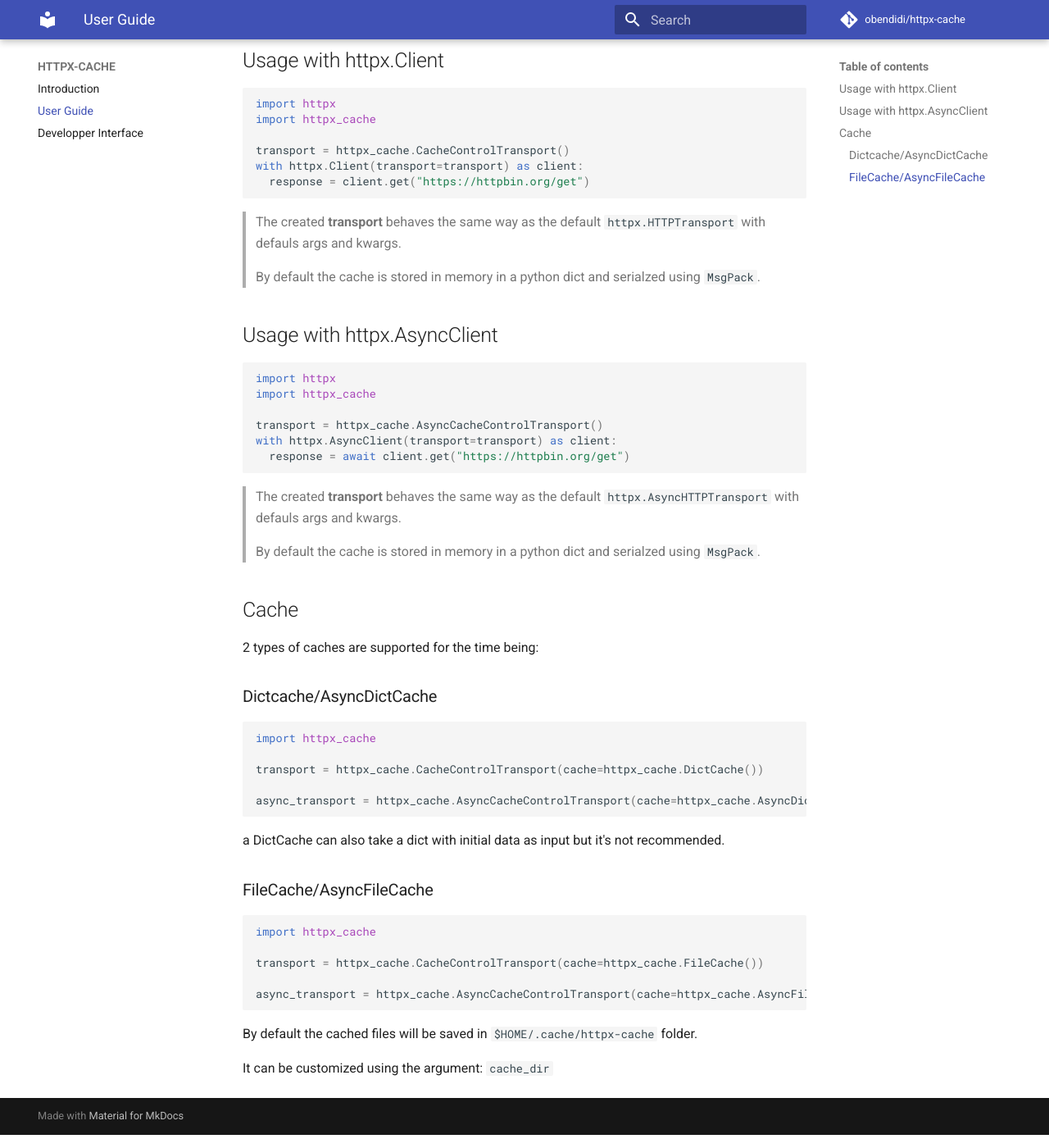
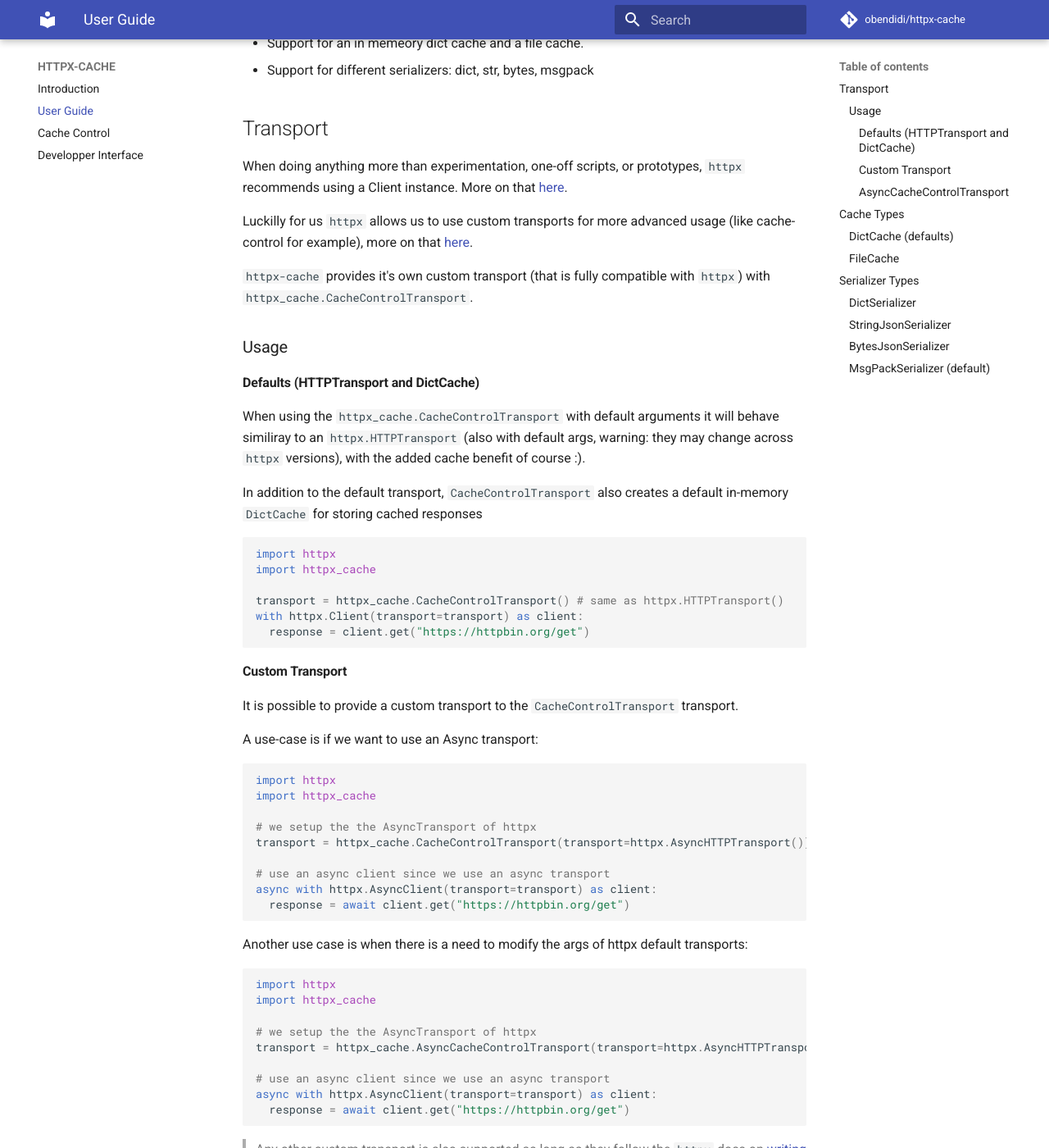
Before and after one commit to obendidi/httpx-cache, an MkDocs documentation site: the page built from docs/guide.md, in a window 1280 px wide and 1400 px high, scrolled down 215 px. Shown: the whole window at 82% size. Built offline with MkDocs 1.6.1 and Material for MkDocs 9.7.7, drawn with Linux system fonts in a browser that asks for light colours; comment, search, counter and statistics services are not loaded; some of the changed text lies outside the part shown.

Commit message:
more effort on documentation ...

````diff
--- a/docs/guide.md
+++ b/docs/guide.md
@@ -1,63 +1,139 @@
 # User Guide
 
-httpx-cache provides a sync/async cache transport that can be configured to use multiple cache types and serializers
+`httpx-cache` provides:
 
-## Usage with httpx.Client
+- A sync/async `httpx` compatible cache transport.
+- Support for an in memeory dict cache and a file cache.
+- Support for different serializers: dict, str, bytes, msgpack
+
+## Transport
+
+When doing anything more than experimentation, one-off scripts, or prototypes, `httpx` recommends using a Client instance. More on that [here](https://www.python-httpx.org/advanced/#why-use-a-client).
+
+Luckilly for us `httpx` allows us to use custom transports for more advanced usage (like cache-control for example), more on that [here](https://www.python-httpx.org/advanced/#custom-transports).
+
+`httpx-cache` provides it's own custom transport (that is fully compatible with `httpx`) with `httpx_cache.CacheControlTransport`.
+
+### Usage
+
+#### Defaults (HTTPTransport and DictCache)
+
+When using the `httpx_cache.CacheControlTransport` with default arguments it will behave similiray to an `httpx.HTTPTransport` (also with default args, warning: they may change across `httpx` versions), with the added cache benefit of course :).
+
+In addition to the default transport, `CacheControlTransport` also creates a default in-memory `DictCache` for storing cached responses
 
 ```py
 import httpx
 import httpx_cache
 
-transport = httpx_cache.CacheControlTransport()
+transport = httpx_cache.CacheControlTransport() # same as httpx.HTTPTransport()
 with httpx.Client(transport=transport) as client:
   response = client.get("https://httpbin.org/get")
 ```
 
-> The created **transport** behaves the same way as the default `httpx.HTTPTransport` with defauls args and kwargs.
+#### Custom Transport
 
-> By default the cache is stored in memory in a python dict and serialzed using `MsgPack`.
+It is possible to provide a custom transport to the `CacheControlTransport` transport.
 
-## Usage with httpx.AsyncClient
+A use-case is if we want to use an Async transport:
 
 ```py
 import httpx
 import httpx_cache
 
-transport = httpx_cache.AsyncCacheControlTransport()
-with httpx.AsyncClient(transport=transport) as client:
+# we setup the the AsyncTransport of httpx
+transport = httpx_cache.CacheControlTransport(transport=httpx.AsyncHTTPTransport())
+
+# use an async client since we use an async transport
+async with httpx.AsyncClient(transport=transport) as client:
   response = await client.get("https://httpbin.org/get")
 ```
 
-> The created **transport** behaves the same way as the default `httpx.AsyncHTTPTransport` with defauls args and kwargs.
-
-> By default the cache is stored in memory in a python dict and serialzed using `MsgPack`.
-
-## Cache
-
-2 types of caches are supported for the time being:
-
-### Dictcache/AsyncDictCache
+Another use case is when there is a need to modify the args of httpx default transports:
 
 ```py
+import httpx
+import httpx_cache
+
+# we setup the the AsyncTransport of httpx
+transport = httpx_cache.AsyncCacheControlTransport(transport=httpx.AsyncHTTPTransport(verify=False, http2=True))
+
+# use an async client since we use an async transport
+async with httpx.AsyncClient(transport=transport) as client:
+  response = await client.get("https://httpbin.org/get")
+```
+
+> Any other custom transport is also supported as long as they follow the `httpx` docs on [writing custom transports](https://www.python-httpx.org/advanced/#writing-custom-transports)
+
+#### AsyncCacheControlTransport
+
+Instead of having to each time create a custom transport for async usage, `httpx-cache` provides an `AsyncCacheControlTransport` for that:
+
+(if we take the example from above)
+
+```py
+import httpx
+import httpx_cache
+
+# we setup the the AsyncTransport of httpx
+# transport = httpx_cache.CacheControlTransport(transport=httpx.AsyncHTTPTransport())
+transport = httpx_cache.AsyncCacheControlTransport()
+
+# use an async client since we use an async transport
+async with httpx.AsyncClient(transport=transport) as client:
+  response = await client.get("https://httpbin.org/get")
+```
+
+## Cache Types
+
+httpx-cache supports 2 types of caches:
+
+### DictCache (defaults)
+
+```py
+import httpx
 import httpx_cache
 
 transport = httpx_cache.CacheControlTransport(cache=httpx_cache.DictCache())
 
-async_transport = httpx_cache.AsyncCacheControlTransport(cache=httpx_cache.AsyncDictCache())
+with httpx.Client(transport=transport) as client:
+  response = client.get("https://httpbin.org/get")
 ```
 
-a DictCache can also take a dict with initial data as input but it's not recommended.
-
-### FileCache/AsyncFileCache
+### FileCache
 
 ```py
+import httpx
 import httpx_cache
 
 transport = httpx_cache.CacheControlTransport(cache=httpx_cache.FileCache())
 
-async_transport = httpx_cache.AsyncCacheControlTransport(cache=httpx_cache.AsyncFileCache())
+with httpx.Client(transport=transport) as client:
+  response = client.get("https://httpbin.org/get")
 ```
 
 By default the cached files will be saved in `$HOME/.cache/httpx-cache` folder.
 
-It can be customized using the argument: `cache_dir`
+It can be customized using the argument: `cache_dir`:
+
+```py
+import httpx
+import httpx_cache
+
+transport = httpx_cache.CacheControlTransport(cache=httpx_cache.FileCache(cache_dir="./my-custom-dir"))
+
+with httpx.Client(transport=transport) as client:
+  response = client.get("https://httpbin.org/get")
+```
+
+## Serializer Types
+
+Before caching an httpx.Response it needs to be serialized to a cacheable format supported by de cache type (Dict/File).
+
+`httpx-cache` provides the following serializers:
+
+### DictSerializer
+### StringJsonSerializer
+
+### BytesJsonSerializer
+### MsgPackSerializer (default)
--- a/mkdocs.yml
+++ b/mkdocs.yml
@@ -12,6 +12,7 @@
 nav:
   - Introduction: "index.md"
   - User Guide: "guide.md"
+  - Cache Control: "cache_control.md"
   - Developper Interface: "api.md"
 
 markdown_extensions:
````
Also changed, not shown: README.md (+1 -43 lines), docs/api.md (+14 -8 lines), docs/index.md (+57 -14 lines), docs/cache_control.md (added), 2 other files.
